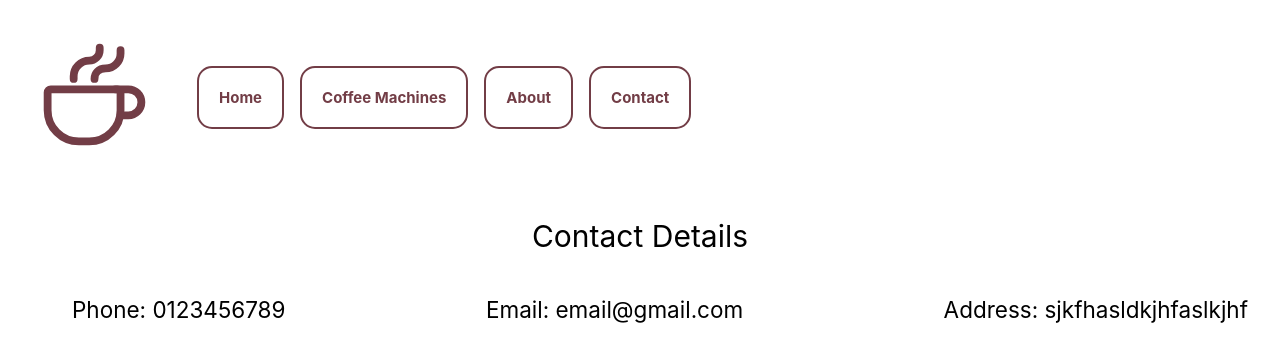
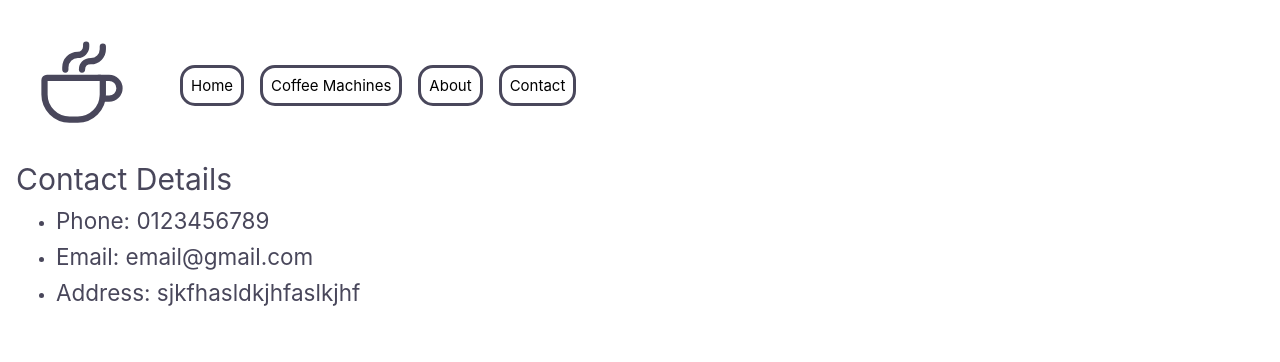
Before and after one commit to nathantotten/Vue_Coffee_Stuff, a Vue app in the folder vue-coffee-stuff/: page /contact in a window 1280 px wide. Shown: the top 362 px of the page. Built offline with nearby package versions, Linux system fonts and the light colour scheme; the HTML template or start-up script is replaced by a standard one.

Commit message:
Theme switcher

```diff
--- a/vue-coffee-stuff/src/App.vue
+++ b/vue-coffee-stuff/src/App.vue
@@ -3,10 +3,14 @@ import { RouterView } from 'vue-router'
 import { ref } from 'vue';
 import Navbar from './components/NavBar.vue';
 
+import { useThemeStore } from "@/stores/theme";
+
+const store = useThemeStore();
+
 </script>
 
 <template>
-
+  <div>
     <header>
       <div class="nav-wrapper">
         <Navbar />
@@ -16,11 +20,9 @@ import Navbar from './components/NavBar.vue';
     <div class="main-content">
       <RouterView />
     </div>
+  </div>
 </template>
 
 <style scoped>
-.nav-wrapper {
-  background-color: #ffffff;
-  border-radius: 0.5rem;
-}
+
 </style>
--- a/vue-coffee-stuff/src/assets/base.css
+++ b/vue-coffee-stuff/src/assets/base.css
@@ -10,8 +10,6 @@
 
 body {
   min-height: 100vh;
-  color: black;
-  background: #ffffff;
   transition:
     color 0.5s,
     background-color 0.5s;
@@ -33,3 +31,13 @@ body {
   -webkit-font-smoothing: antialiased;
   -moz-osx-font-smoothing: grayscale;
 }
+
+body.light {
+  color: #49475B;
+  background-color: #ffffff;
+}
+
+body.dark {
+  color: #ffffff;
+  background-color: #49475B;
+}
--- a/vue-coffee-stuff/src/assets/main.css
+++ b/vue-coffee-stuff/src/assets/main.css
@@ -1,7 +1,8 @@
 @import './base.css';
 
 #app {
-  max-width: 100vw;
+  width: 100%;
+  max-width: 80rem;
   margin: 0 auto;
   padding: 1rem;
   font-weight: normal;
--- a/vue-coffee-stuff/src/components/NavBar.vue
+++ b/vue-coffee-stuff/src/components/NavBar.vue
@@ -3,59 +3,89 @@ import { RouterLink } from 'vue-router';
 </script>
 
 <template>
+  <div class="nav-container">
     <nav class="navbar">
       <RouterLink to="/">
-            <img alt="Coffee Cup" class="coffee-logo" src="@/assets/coffeecup.svg" width="125" height="125" />
+        <svg xmlns="http://www.w3.org/2000/svg" width="100" height="100" viewBox="0 0 24 24">
+          <g fill="none" class="logo" stroke-linecap="round" stroke-linejoin="round" stroke-width="1.5">
+              <path d="M17 11.6V15a6 6 0 0 1-6 6H9a6 6 0 0 1-6-6v-3.4a.6.6 0 0 1 .6-.6h12.8a.6.6 0 0 1 .6.6M12 9c0-1 .714-2 2.143-2v0A2.857 2.857 0 0 0 17 4.143V3.5M8 9v-.5a3 3 0 0 1 3-3v0a2 2 0 0 0 2-2V3"/>
+              <path d="M16 11h2.5a2.5 2.5 0 0 1 0 5H17"/>
+          </g>
+        </svg>
       </RouterLink>
       <ul class="nav-list">
         <li><RouterLink to="/">Home</RouterLink></li>
-      <li><RouterLink to="/machines">Coffee Machines</RouterLink></li>
+        <li><RouterLink to="/coffeemachines">Coffee Machines</RouterLink></li>
         <li><RouterLink to="/about">About</RouterLink></li>
         <li><RouterLink to="/contact">Contact</RouterLink></li>
       </ul>
     </nav>
+  </div>
 </template>
 
 <style scoped>
-.coffee-logo {
-    /* padding: 0.5rem;
-    border-style: none;
-    border-radius: 50%;
-    border-color: #723d46;
-    transition: border 0.05s ease-in-out;
-    &:hover {
+/* Logo styling for each mode */
+.light .logo {
+  stroke: #49475B;
+}
+
+.dark .logo {
+  stroke: white;
+}
+
+/* Link styling */
+li a {
+  text-decoration: none;
   border-style: solid;
-    } */
+  padding: 0.5rem;
+  background-clip: border-box;
+  border-radius: 15px;
+  transition: background-color 0.2s ease-in-out;
+}
+
+/* List item styling */
+li {
+  padding: 0.5rem;
+}
+
+/* dark link styling */
+.dark li a {
+  color: #ffffff;
+  border-color: #ffffff;
+  background-color:#49475B;
+}
+
+/* dark link hover styling */
+.dark li a:hover {
+  background-color: #ffffff;
+  /* border-color: #49475B; */
+  color:#49475B;
+}
+
+/* light link styling */
+.light li a {
+  color: #000;
+  border-color: #49475B;
+  background-color: #ffffff;
+}
+
+/* light link hover styling */
+.light li a:hover {
+  background-color: #49475B;
+  color: #ffffff;
+}
+
+.nav-list {
+  display: flex;
+  flex-direction: row;
+  list-style: none;
 }
 
 .navbar {
   padding: 1rem;
   display: flex;
+  flex-direction: row;
   align-items: center;
 }
 
-.nav-list {
-  list-style: none;
-  display: flex;
-  align-items: center;
-  gap: 1rem;
-}
-
-.nav-list li a {
-  color: #723d46;
-  background-color: #ffffff;
-  border: #723d46;
-  border-style: solid;
-  border-width: 2px;
-  border-radius: 1em;
-  text-decoration: none;
-  font-weight: bold;
-  padding: 1.25rem;
-  transition: background-color 0.2s ease;
-}
-
-.nav-list li a:hover {
-    color: #ffffff;
-    background-color: #723d46;
-}
 </style>
--- /dev/null
+++ b/vue-coffee-stuff/src/components/ThemeSwitcher.vue
@@ -0,0 +1,14 @@
+<script setup lang="ts">
+import { ref } from "vue";
+import { useThemeStore } from "@/stores/theme";
+
+const store = useThemeStore();
+
+</script>
+
+<template>
+
+</template>
+
+<style scoped>
+</style>
--- a/vue-coffee-stuff/src/router/index.ts
+++ b/vue-coffee-stuff/src/router/index.ts
@@ -1,16 +1,16 @@
 import { createRouter, createWebHistory } from 'vue-router'
 import About from "@/views/About.vue"
 import Home from "@/views/Home.vue"
+import Contact from "@/views/Contact.vue"
 import CoffeeMachines from "@/views/CoffeeMachines.vue"
-import Contact from "@/views/Contact.vue"
 
 const router = createRouter({
   history: createWebHistory(import.meta.env.BASE_URL),
   routes: [
     {path: '/', name: 'home', component: Home},
-    {path: '/machines', name: 'coffee machines', component: CoffeeMachines},
     {path: '/about', name: 'about', component: About},
-    {path: '/contact', name: 'contact', component: Contact}
+    {path: '/contact', name: 'contact', component: Contact},
+    {path: '/coffeemachines', name: 'coffee machines', component: CoffeeMachines}
   ],
 })
 
--- /dev/null
+++ b/vue-coffee-stuff/src/stores/theme.ts
@@ -0,0 +1,24 @@
+import { ref } from 'vue';
+import { defineStore } from 'pinia';
+
+export const useThemeStore = defineStore('theme', () => {
+  if (!document.body.classList.contains('light') && !document.body.classList.contains('dark')) {
+    document.body.classList.add('light');
+  }
+
+  function switchTheme() {
+    console.log("Switching theme...");
+
+    if (document.body.classList.contains('light')) {
+      document.body.classList.remove('light');
+      document.body.classList.add('dark');
+    } else if (document.body.classList.contains('dark')) {
+      document.body.classList.remove('dark');
+      document.body.classList.add('light');
+    }
+
+    console.log(document.body.classList)
+  }
+
+  return { switchTheme };
+});
--- a/vue-coffee-stuff/src/views/About.vue
+++ b/vue-coffee-stuff/src/views/About.vue
@@ -1,5 +1,4 @@
 <script setup lang="ts">
-
 </script>
 
 <template>
@@ -9,8 +8,5 @@
 </template>
 
 <style scoped>
-.about {
-  padding: 1rem;
-  text-align: center;
-}
+
 </style>
--- a/vue-coffee-stuff/src/views/CoffeeMachines.vue
+++ b/vue-coffee-stuff/src/views/CoffeeMachines.vue
@@ -1,16 +1,12 @@
-<script lang="ts">
-export default {}
+<script setup lang="ts">
 </script>
 
 <template>
-    <div class="machines">
+    <div class="coffee-machines">
         <h1>Browse our Coffee Machines</h1>
     </div>
 </template>
 
 <style scoped>
-.machines {
-  padding: 1rem;
-  text-align: center;
-}
+
 </style>
--- a/vue-coffee-stuff/src/views/Contact.vue
+++ b/vue-coffee-stuff/src/views/Contact.vue
@@ -21,17 +21,5 @@
 </template>
 
 <style scoped>
-.contact-page {
-    margin-top: 1rem;
-    padding: 1rem;
-    border-radius: 1rem;
-    background-color: white;
-    text-align: center;
-}
-.contact-details-list {
-    margin-top: 2rem;
-    display: flex;
-    justify-content: space-between;
-    list-style: none;
-}
+
 </style>
--- a/vue-coffee-stuff/src/views/Home.vue
+++ b/vue-coffee-stuff/src/views/Home.vue
@@ -1,15 +1,21 @@
 <script setup lang="ts">
+import { useThemeStore } from "@/stores/theme";
+
+const store = useThemeStore();
+
 </script>
 
 <template>
   <div class="home">
     <h1>Welcome to the Home Page</h1>
+
+    <!-- Theme Switcher testing -->
+    <button type="button" @click="store.switchTheme">
+      Switch Theme Here
+    </button>
   </div>
 </template>
 
 <style scoped>
-.home {
-  padding: 1rem;
-  text-align: center;
-}
+
 </style>
```
Also changed, not shown: vue-coffee-stuff/notes_and_stuff/notes_etc.md (added, +3 -0 lines), vue-coffee-stuff/src/assets/coffeecup.svg. Lines whose indentation alone changed are shown as unchanged.
